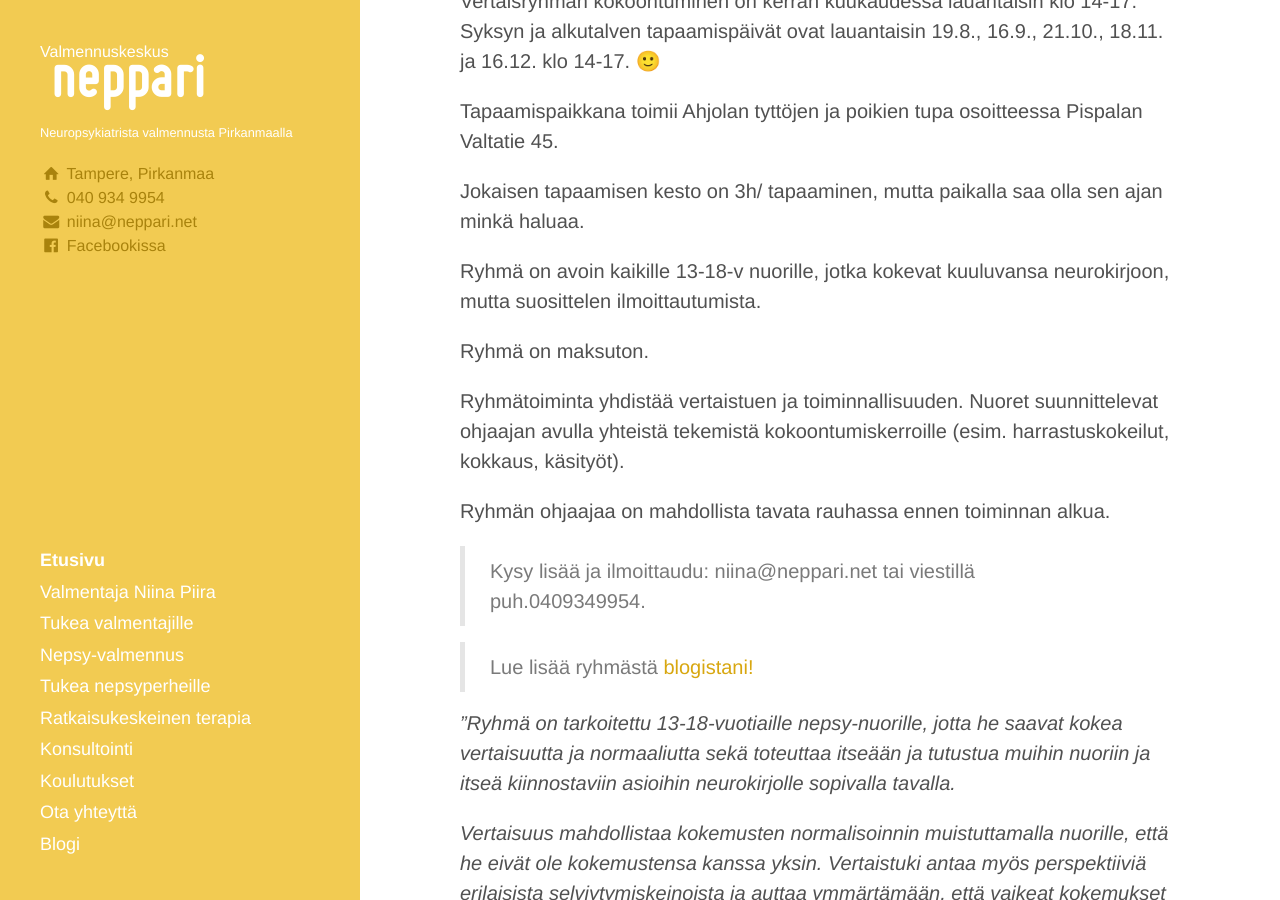
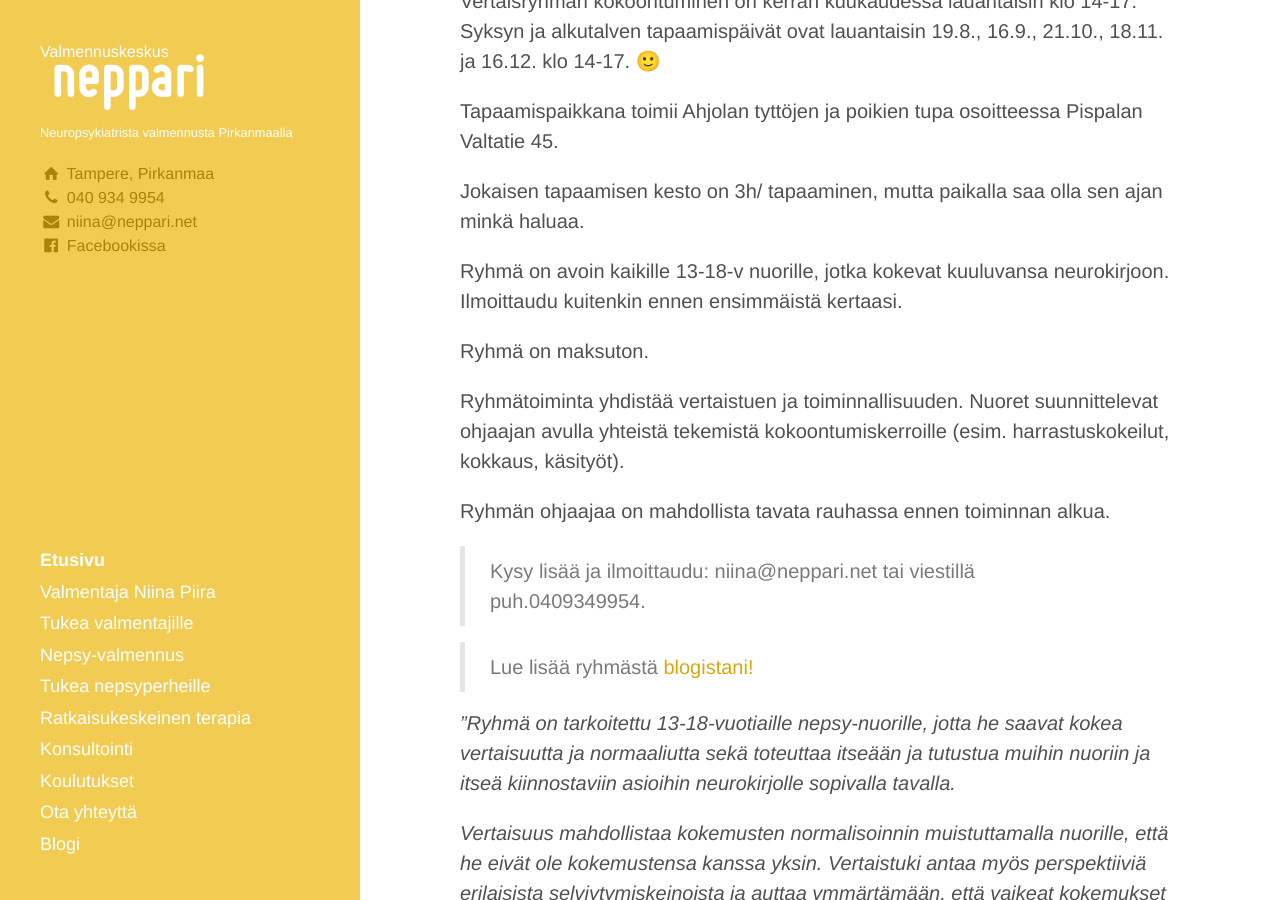
Before and after one commit to niinapiira/neppari.net, a Jekyll site: the page built from index.md, in a window 1280 px wide and 900 px high, scrolled down 2343 px. Built offline with Jekyll 4.4.1, drawn with Linux system fonts in a browser that asks for light colours.

Commit message:
Update index.md

```diff
--- a/index.md
+++ b/index.md
@@ -73,7 +73,7 @@ Tapaamispaikkana toimii Ahjolan tyttöjen ja poikien tupa osoitteessa Pispalan V
 
 Jokaisen tapaamisen kesto on 3h/ tapaaminen, mutta paikalla saa olla sen ajan minkä haluaa.
 
-Ryhmä on avoin kaikille 13-18-v nuorille, jotka kokevat kuuluvansa neurokirjoon, mutta suosittelen ilmoittautumista.
+Ryhmä on avoin kaikille 13-18-v nuorille, jotka kokevat kuuluvansa neurokirjoon. Ilmoittaudu kuitenkin ennen ensimmäistä kertaasi.
 
 Ryhmä on maksuton.
 
```
